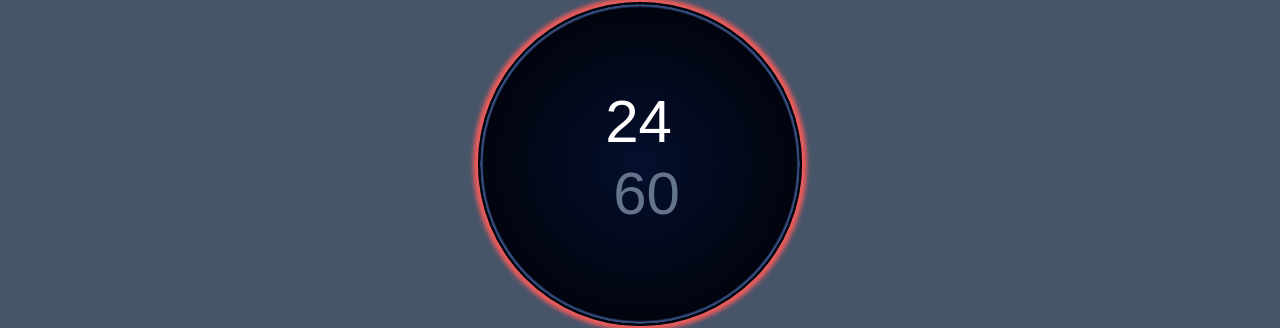
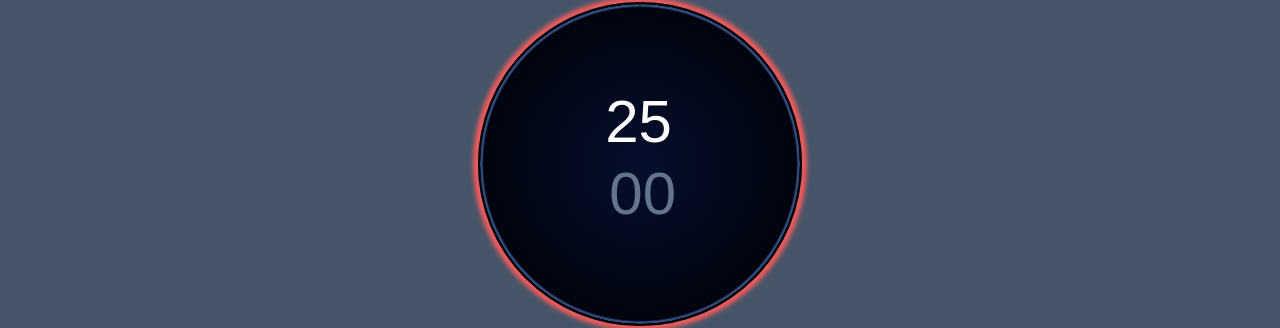
Before and after one commit to Abid459/Pomodoro-clock-and-List-compare, a React (Create React App) app: page /clock in a window 1280 px wide. Shown: the part 234-562 px from the top of the page. Built offline with nearby package versions, Linux system fonts and the light colour scheme.

Commit message:
version 1.0

```diff
--- a/src/components/PomodoroClock.js
+++ b/src/components/PomodoroClock.js
@@ -2,8 +2,8 @@ import React, { useEffect, useRef, useState } from 'react';
 
 const PomodoroClock = () => {
     // let [sec,setSec] =useState(60);
-    let [sec, setSec] = useState(60)
-    let [minute, setminute] = useState(24);
+    let [sec, setSec] = useState(0)
+    let [minute, setminute] = useState(25);
     const [progress, setProgress] = useState(100)
     const [start, setStart] = useState(false);
     const [cycle, setCycle] = useState(1);
@@ -16,7 +16,7 @@ const PomodoroClock = () => {
 
     const handleStart = () => {
         setminute(24)
-        setSec(60)
+        setSec(59)
         setProgress(100)
         setStart(true)
         count.current = 0;
@@ -30,10 +30,10 @@ const PomodoroClock = () => {
         if (start) {
             const interval = setInterval(() => {
                 setSec(sec - 1)
-                setProgress(progress - progressRatio.current / 61)
+                setProgress(progress - progressRatio.current / 60)
                 if (sec === 0) {
                     setminute(minute - 1)
-                    setSec(60)
+                    setSec(59)
                 }
             }, 1000)
             if (minute === -1) {
@@ -54,14 +54,14 @@ const PomodoroClock = () => {
                     // setSec(60)
 
                 }
-                setSec(60)
+                setSec(59)
                 setProgress(100)
 
             }
             if (count.current === cycle * 2) {
                 clearInterval(interval);
-                setminute('00')
-                setSec('00')
+                setminute(25)
+                setSec(0)
                 setStatusMessage(`${cycle} cycle count complete`)
                 setStart(false)
             }
@@ -73,7 +73,7 @@ const PomodoroClock = () => {
     const display = <div className='relative'>
         <div className='text-white absolute bottom-3 -right-8'>{minute<10 && '0'}{minute}
         </div>
-        <div className='text-slate-500 absolute -right-10 font-thin'>{sec<10&&'0'}{sec}</div>
+        <div className='text-slate-500 absolute -right-9 font-thin'>{sec<10&&'0'}{sec}</div>
     </div>
 
     // console.log(sec)
```
